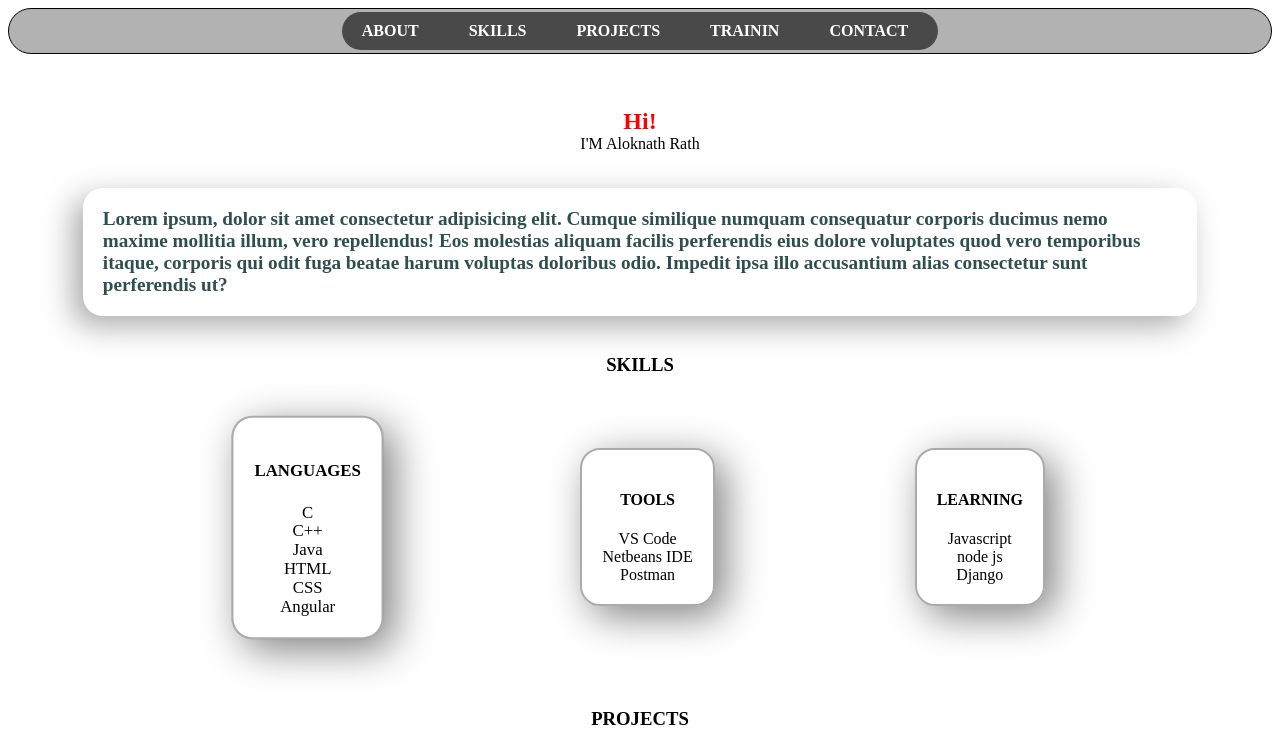
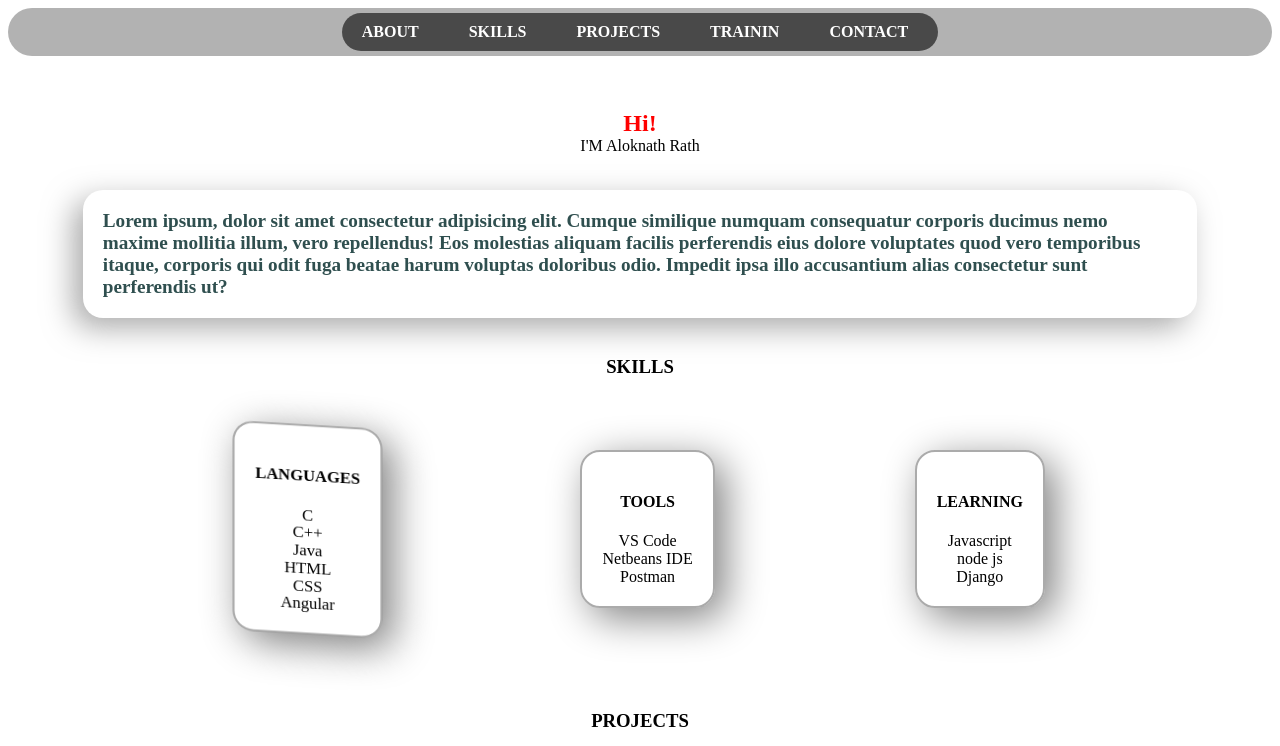
Before and after one commit to r-aloknath/MyPortfolio, a plain HTML site: page index.html in a window 1280 px wide. In both pictures the pointer is over the element 307 px from the left and 526 px from the top of the page. Shown: the top 746 px of the page. Drawn offline with Linux system fonts and the light colour scheme.

Commit message:
effects added to skill hover, project 1,2,3,4 file folder created

```diff
--- a/style.css
+++ b/style.css
@@ -22,9 +22,9 @@
     flex-wrap: wrap;
     justify-content: center;
     align-items: center;
-    padding: 3px;
+    padding: 5px;
     background: rgba(125, 125, 125, 0.589);
-    border: 1px solid black;
+    border: none;
     border-radius: 40px 40px;
 }
 .header{
@@ -144,7 +144,7 @@
     transition: all .5s;
 }
 .skills .language:hover{
-    transform: scale(1.05,1.05);
+ transform:scale(1.05,1.05) rotateX(20deg) rotateY(10deg) ;
 }
 
 .skills .tools{
@@ -164,7 +164,7 @@
     transition: all .5s;
 }
 .skills .tools:hover{
-    transform: scale(1.05,1.05);
+    transform:scale(1.05,1.05) rotateX(20deg) rotateY(10deg) ;
 }
 
 .skills .learning{
@@ -182,7 +182,7 @@
     transition: all .5s;
 }
 .skills .learning:hover{
-    transform: scale(1.05,1.05);
+    transform:scale(1.05,1.05) rotateX(20deg) rotateY(10deg) ;
 }
 
 /* styling projects */
```
Also changed, not shown: resources/p1/p1.html (added), resources/p2/p2.html (added), resources/p3/p3.html (added), resources/p4/p4.html (added).
